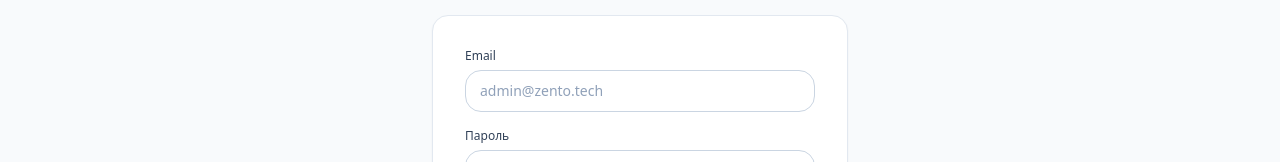
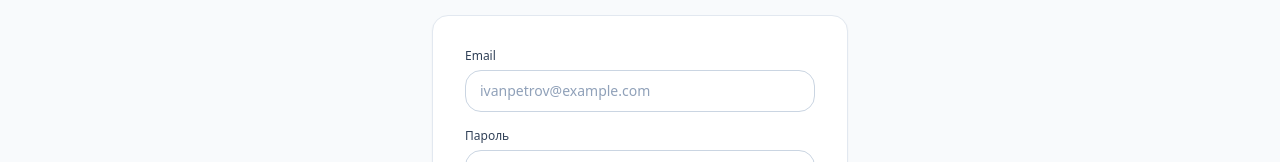
Before and after one commit to NikitaDmitrenco/zento, a Next.js app: page /en/auth/login in a window 1280 px wide. Shown: the part 198-360 px from the top of the page. Built offline with nearby package versions, Linux system fonts and the light colour scheme; no server answers.

Commit message:
refactor: replace admin@zento.tech placeholders with ivanpetrov@example.com in login and register forms

```diff
--- a/src/components/auth/login-form.tsx
+++ b/src/components/auth/login-form.tsx
@@ -63,7 +63,7 @@ export function LoginForm({ locale, dict }: { locale: Locale; dict: Dictionary }
         label="Email"
         type="email"
         required
-        placeholder="admin@zento.tech"
+        placeholder="ivanpetrov@example.com"
         value={email}
         onChange={(e) => setEmail(e.target.value)}
       />
--- a/src/components/auth/register-form.tsx
+++ b/src/components/auth/register-form.tsx
@@ -66,7 +66,7 @@ export function RegisterForm({ locale, dict }: { locale: Locale; dict: Dictionar
         label="Email"
         type="email"
         required
-        placeholder="ivan@zento.tech"
+        placeholder="ivanpetrov@example.com"
         value={email}
         onChange={(e) => setEmail(e.target.value)}
       />
```
Also changed, not shown: 1 other file (tests, documents, lock files or other folders).
